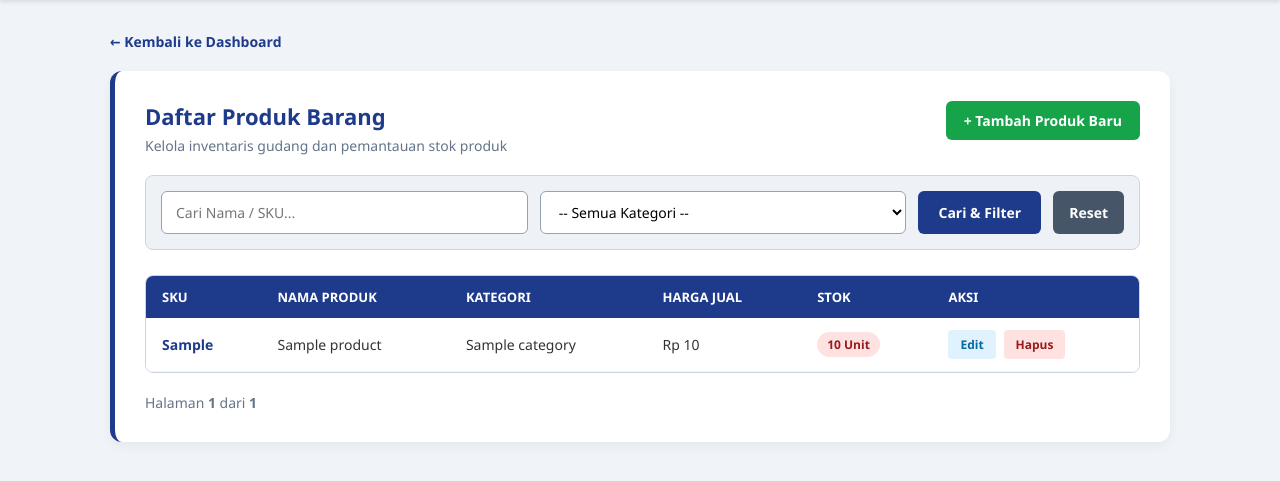
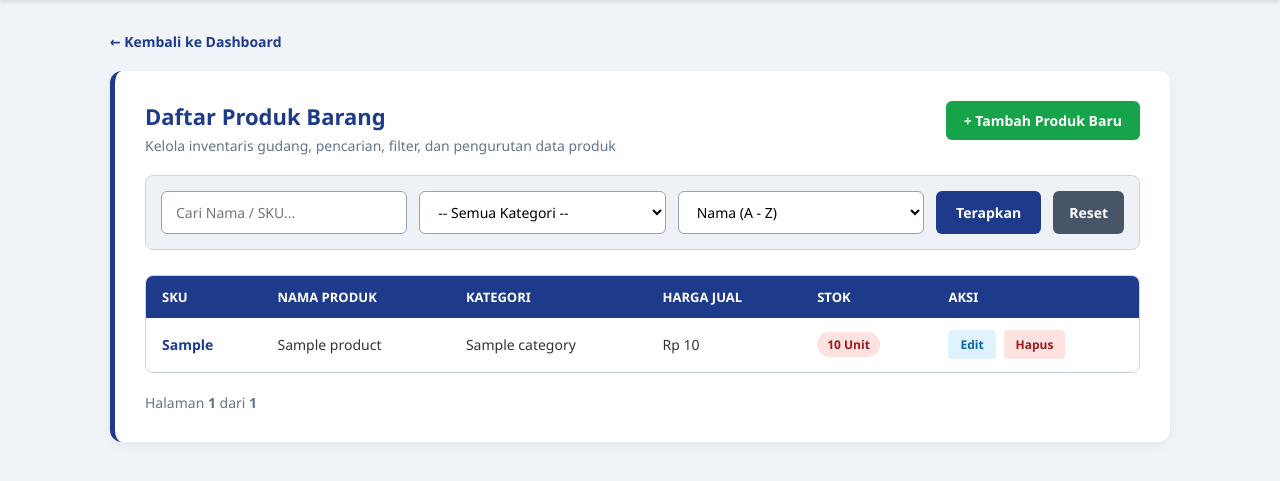
Before and after one commit to ulfialuv/inventory-management-php, a PHP site: page /products/index.php in a window 1280 px wide. Shown: the part 62-543 px from the top of the page. Run offline with PHP 8.4, Linux system fonts and the light colour scheme; the visitor is signed in with stand-in values (Sample User, id 1); tables that the repository leaves empty hold one stand-in row (values such as "Sample post").

Commit message:
Fix: Menyelesaikan fitur sorting interaktif di halaman daftar produk

```diff
--- a/public/products/index.php
+++ b/public/products/index.php
@@ -10,6 +10,7 @@ if (!isset($_SESSION['user'])) {
 
 $search = trim($_GET['search'] ?? '');
 $category_filter = trim($_GET['category_id'] ?? '');
+$sort = trim($_GET['sort'] ?? 'name_asc'); // Default urutkan berdasarkan Nama A-Z
 
 $page = max(1, (int)($_GET['page'] ?? 1));
 $perPage = 5;
@@ -25,6 +26,28 @@ if ($search !== '') {
 if ($category_filter !== '') {
     $sql .= " AND p.category_id = :category_id";
     $params['category_id'] = $category_filter;
+}
+
+// Logika Sorting (Pengurutan Data)
+switch ($sort) {
+    case 'name_desc':
+        $sql .= " ORDER BY p.name DESC";
+        break;
+    case 'price_asc':
+        $sql .= " ORDER BY p.price ASC";
+        break;
+    case 'price_desc':
+        $sql .= " ORDER BY p.price DESC";
+        break;
+    case 'stock_asc':
+        $sql .= " ORDER BY p.stock ASC";
+        break;
+    case 'stock_desc':
+        $sql .= " ORDER BY p.stock DESC";
+        break;
+    default:
+        $sql .= " ORDER BY p.name ASC";
+        break;
 }
 
 $stmt_total = $pdo->prepare($sql);
@@ -59,7 +82,6 @@ $categories = $pdo->query("SELECT * FROM categories")->fetchAll();
         .btn-back { display: inline-block; margin-bottom: 20px; color: #1e3a8a; text-decoration: none; font-weight: 600; font-size: 14px; }
         .btn-back:hover { text-decoration: underline; }
 
-        /* Wadah Notifikasi / Alert */
         .alert-success { background: #f0fdf4; color: #166534; padding: 14px; border-radius: 8px; margin-bottom: 20px; font-size: 14px; border: 1px solid #bbf7d0; font-weight: 500; }
         .alert-error { background: #fef2f2; color: #991b1b; padding: 14px; border-radius: 8px; margin-bottom: 20px; font-size: 14px; border: 1px solid #fecaca; font-weight: 500; }
 
@@ -72,7 +94,7 @@ $categories = $pdo->query("SELECT * FROM categories")->fetchAll();
         .btn-add:hover { background: #15803d; }
 
         .form-filter { display: flex; gap: 12px; margin-bottom: 25px; flex-wrap: wrap; background: #eef2f7; padding: 15px; border-radius: 8px; border: 1px solid #cbd5e1; }
-        .form-filter input, .form-filter select { padding: 10px 14px; border: 1px solid #94a3b8; border-radius: 6px; font-size: 14px; outline: none; flex: 1; min-width: 200px; background: white; }
+        .form-filter input, .form-filter select { padding: 10px 14px; border: 1px solid #94a3b8; border-radius: 6px; font-size: 14px; outline: none; flex: 1; min-width: 180px; background: white; }
         .form-filter button { padding: 10px 20px; background: #1e3a8a; color: white; border: none; border-radius: 6px; cursor: pointer; font-weight: 600; font-size: 14px; }
         .form-filter button:hover { background: #172554; }
         .btn-reset { padding: 10px 16px; background: #475569; color: white; text-decoration: none; border-radius: 6px; font-size: 14px; font-weight: 600; display: inline-flex; align-items: center; }
@@ -116,7 +138,6 @@ $categories = $pdo->query("SELECT * FROM categories")->fetchAll();
     <div class="main-container">
         <a href="../dashboard.php" class="btn-back">← Kembali ke Dashboard</a>
 
-        <!-- Wadah Notifikasi / Flash Message -->
         <?php if (isset($_SESSION['success'])): ?>
             <div class="alert-success"><?php echo $_SESSION['success']; unset($_SESSION['success']); ?></div>
         <?php endif; ?>
@@ -128,13 +149,15 @@ $categories = $pdo->query("SELECT * FROM categories")->fetchAll();
             <div class="header-area">
                 <div>
                     <h2>Daftar Produk Barang</h2>
-                    <p class="subtitle">Kelola inventaris gudang dan pemantauan stok produk</p>
+                    <p class="subtitle">Kelola inventaris gudang, pencarian, filter, dan pengurutan data produk</p>
                 </div>
                 <a href="create.php" class="btn-add">+ Tambah Produk Baru</a>
             </div>
 
+            <!-- Form Search, Filter, & Sorting -->
             <form method="GET" class="form-filter">
                 <input type="text" name="search" placeholder="Cari Nama / SKU..." value="<?php echo htmlspecialchars($search, ENT_QUOTES, 'UTF-8'); ?>">
+
                 <select name="category_id">
                     <option value="">-- Semua Kategori --</option>
                     <?php foreach ($categories as $cat): ?>
@@ -143,7 +166,17 @@ $categories = $pdo->query("SELECT * FROM categories")->fetchAll();
                         </option>
                     <?php endforeach; ?>
                 </select>
-                <button type="submit">Cari & Filter</button>
+
+                <select name="sort">
+                    <option value="name_asc" <?php echo $sort === 'name_asc' ? 'selected' : ''; ?>>Nama (A - Z)</option>
+                    <option value="name_desc" <?php echo $sort === 'name_desc' ? 'selected' : ''; ?>>Nama (Z - A)</option>
+                    <option value="price_asc" <?php echo $sort === 'price_asc' ? 'selected' : ''; ?>>Harga Terendah</option>
+                    <option value="price_desc" <?php echo $sort === 'price_desc' ? 'selected' : ''; ?>>Harga Tertinggi</option>
+                    <option value="stock_asc" <?php echo $sort === 'stock_asc' ? 'selected' : ''; ?>>Stok Sedikit</option>
+                    <option value="stock_desc" <?php echo $sort === 'stock_desc' ? 'selected' : ''; ?>>Stok Terbanyak</option>
+                </select>
+
+                <button type="submit">Terapkan</button>
                 <a href="index.php" class="btn-reset">Reset</a>
             </form>
 
@@ -194,7 +227,7 @@ $categories = $pdo->query("SELECT * FROM categories")->fetchAll();
                 <?php if ($total_pages > 1): ?>
                 <div class="pagination">
                     <?php for ($i = 1; $i <= $total_pages; $i++): ?>
-                        <a href="index.php?page=<?php echo $i; ?>&search=<?php echo urlencode($search); ?>&category_id=<?php echo $category_filter; ?>" class="<?php echo $page === $i ? 'active' : ''; ?>"><?php echo $i; ?></a>
+                        <a href="index.php?page=<?php echo $i; ?>&search=<?php echo urlencode($search); ?>&category_id=<?php echo $category_filter; ?>&sort=<?php echo $sort; ?>" class="<?php echo $page === $i ? 'active' : ''; ?>"><?php echo $i; ?></a>
                     <?php endfor; ?>
                 </div>
                 <?php endif; ?>
```
